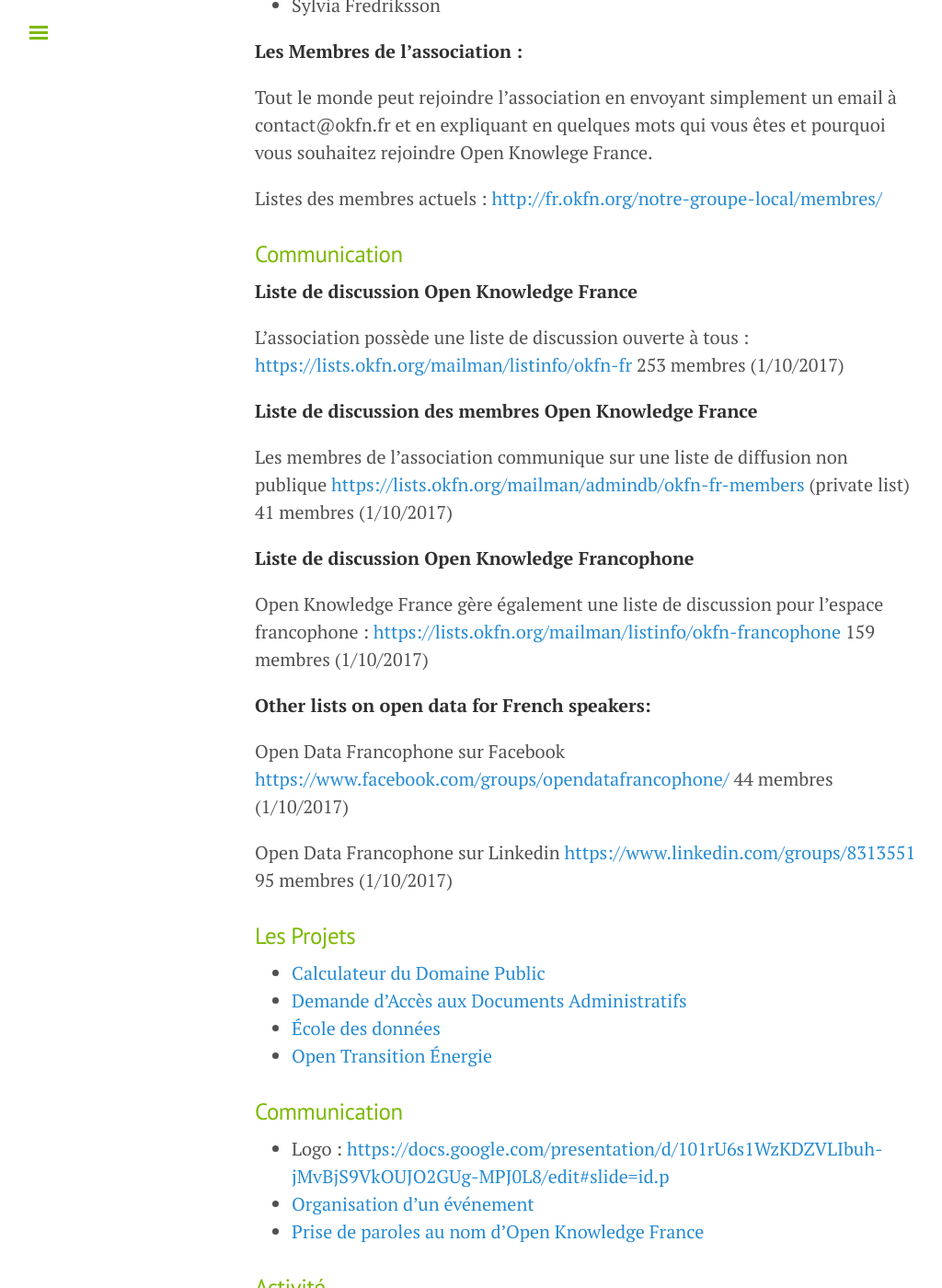
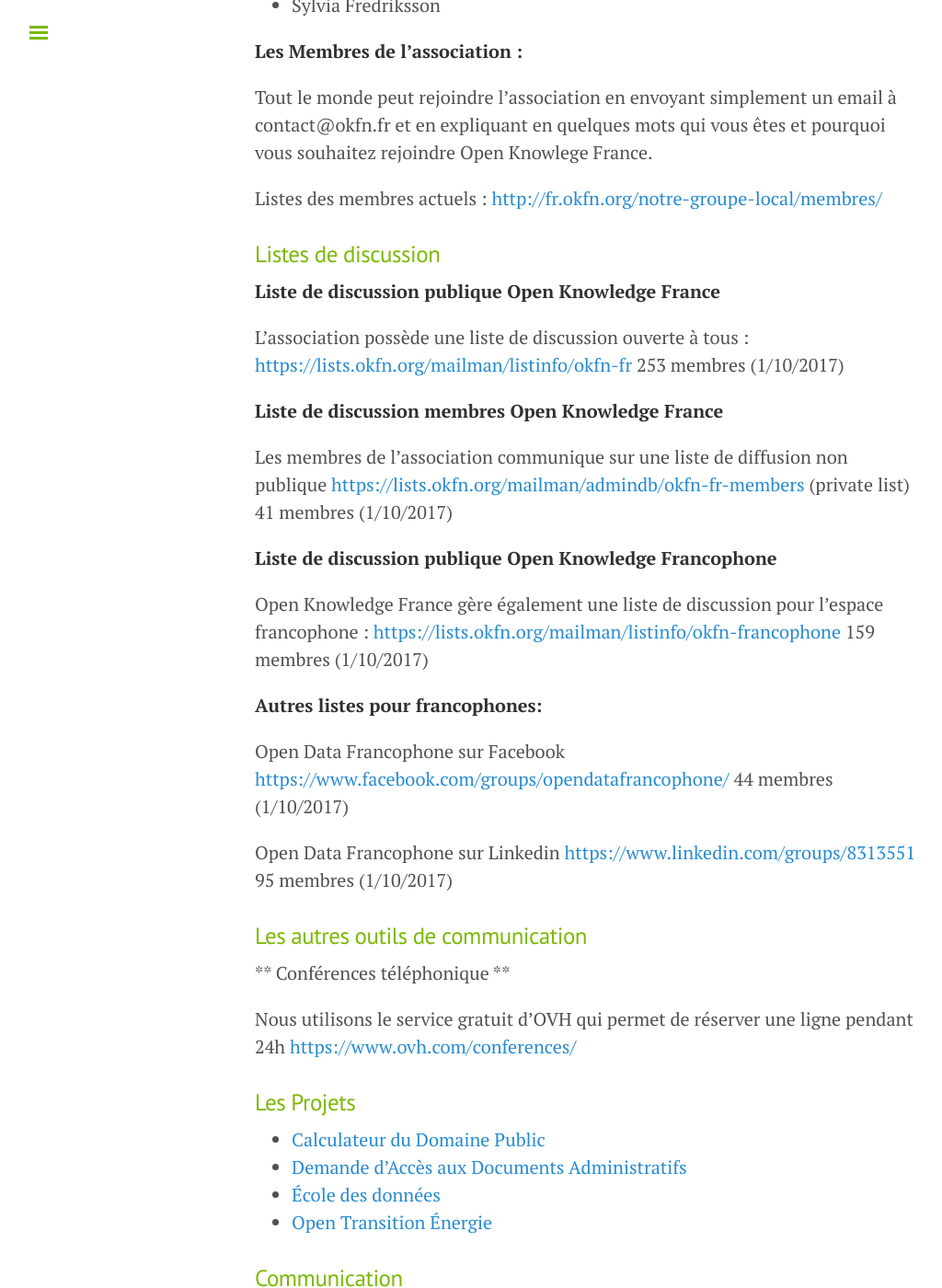
Before and after one commit to okfnfr/wiki, a Jekyll site: the page built from index.md, in a window 1280 px wide and 1400 px high, scrolled down 693 px. Shown: the whole window at 92% size, without its empty margins (3-1027 px from the left). Built offline with Jekyll 4.4.1, drawn with Linux system fonts in a browser that asks for light colours; the list of posts is cut into pages by our own code.

Commit message:
Update index.md

```diff
--- a/index.md
+++ b/index.md
@@ -30,27 +30,27 @@ Tout le monde peut rejoindre l'association en envoyant simplement un email à co
 Listes des membres actuels :
 <http://fr.okfn.org/notre-groupe-local/membres/>
 
-### Communication
+### Listes de discussion
 
-**Liste de discussion Open Knowledge France**
+**Liste de discussion publique Open Knowledge France**
 
 L'association possède une liste de discussion ouverte à tous :
 <https://lists.okfn.org/mailman/listinfo/okfn-fr> 253 membres
 (1/10/2017)
 
-**Liste de discussion des membres Open Knowledge France**
+**Liste de discussion membres Open Knowledge France**
 
 Les membres de l'association communique sur une liste de diffusion non publique
 <https://lists.okfn.org/mailman/admindb/okfn-fr-members> (private list)
 41 membres (1/10/2017)
 
-**Liste de discussion Open Knowledge Francophone**
+**Liste de discussion publique Open Knowledge Francophone**
 
 Open Knowledge France gère également une liste de discussion pour l'espace francophone :
 <https://lists.okfn.org/mailman/listinfo/okfn-francophone> 159 membres
 (1/10/2017)
 
-**Other lists on open data for French speakers:**
+**Autres listes pour francophones:**
 
 Open Data Francophone sur Facebook
 <https://www.facebook.com/groups/opendatafrancophone/> 44 membres
@@ -58,6 +58,13 @@ Open Data Francophone sur Facebook
 
 Open Data Francophone sur Linkedin
 <https://www.linkedin.com/groups/8313551> 95 membres (1/10/2017)
+
+### Les autres outils de communication
+
+** Conférences téléphonique **
+
+Nous utilisons le service gratuit d'OVH qui permet de réserver une ligne pendant 24h
+<https://www.ovh.com/conferences/>
 
 ### Les Projets
 
```
